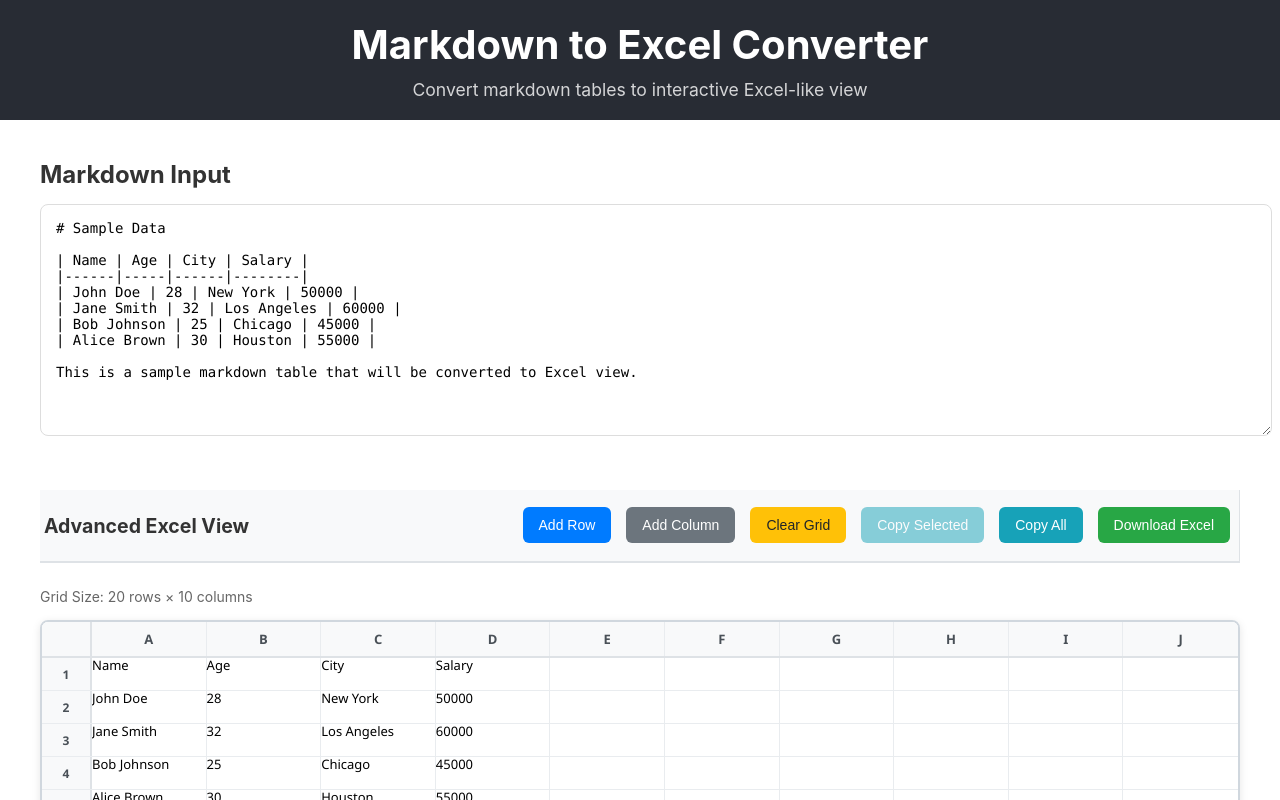
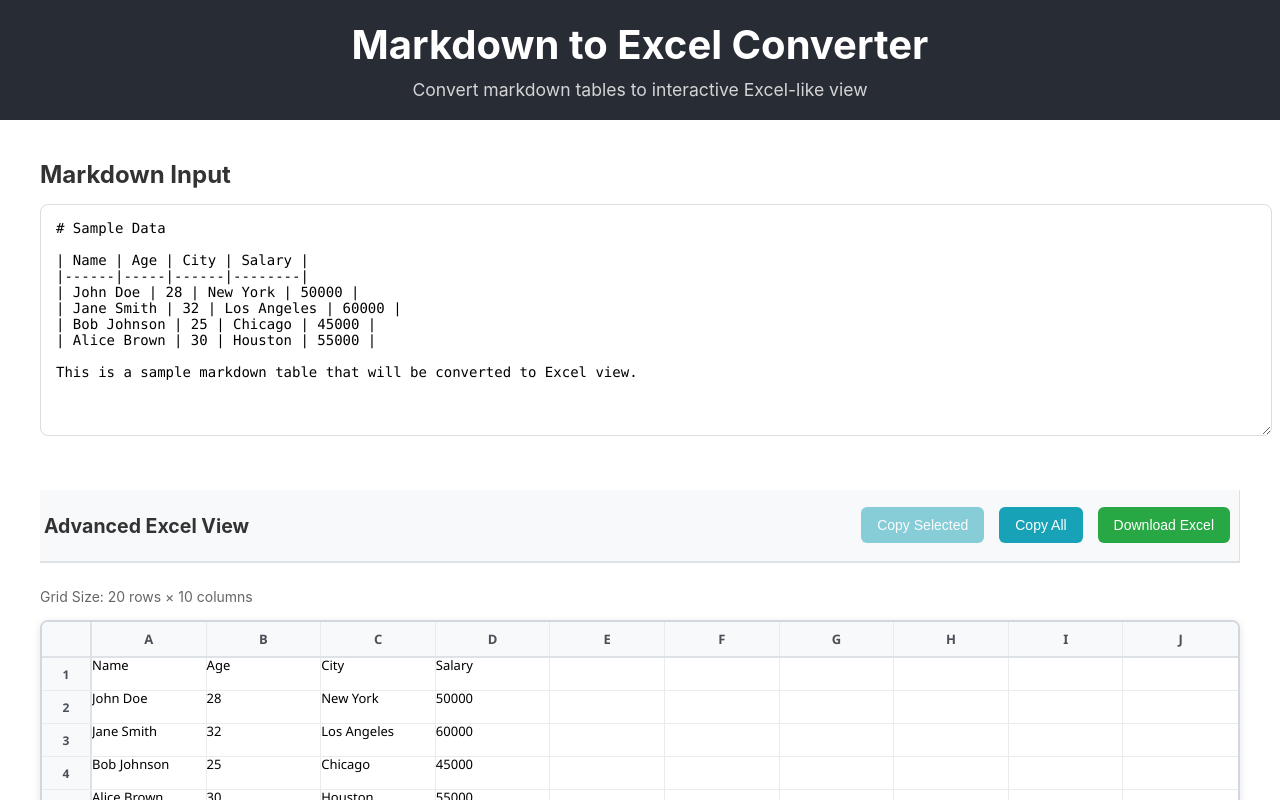
Before and after one commit to MohammadNoman-KPMG/excelcomp, a React (Create React App) app: page / in a window 1280 px wide. Shown: the top 800 px of the page. Built offline with nearby package versions, Linux system fonts and the light colour scheme.

Commit message:
Updated the button

```diff
--- a/src/ExcelComponent/ExcelViewer.tsx
+++ b/src/ExcelComponent/ExcelViewer.tsx
@@ -364,53 +364,53 @@ This is a sample markdown table that will be converted to Excel view.`);
   };
 
   // Add new row
-  const addRow = (): void => {
-    const newRowNumber = gridSize.rows + 1;
-    const newRow: RowData = {
-      id: gridSize.rows,
-      rowNumber: newRowNumber
-    };
+//   const addRow = (): void => {
+//     const newRowNumber = gridSize.rows + 1;
+//     const newRow: RowData = {
+//       id: gridSize.rows,
+//       rowNumber: newRowNumber
+//     };
 
-    // Initialize all cells as empty
-    for (let colIndex = 0; colIndex < gridSize.cols; colIndex++) {
-      newRow[`col${colIndex}`] = '';
-    }
+//     // Initialize all cells as empty
+//     for (let colIndex = 0; colIndex < gridSize.cols; colIndex++) {
+//       newRow[`col${colIndex}`] = '';
+//     }
 
-    setEditableData([...editableData, newRow]);
-    setGridSize(prev => ({ ...prev, rows: prev.rows + 1 }));
-  };
+//     setEditableData([...editableData, newRow]);
+//     setGridSize(prev => ({ ...prev, rows: prev.rows + 1 }));
+//   };
 
   // Add new column
-  const addColumn = (): void => {
-    const newColIndex = Math.max(gridSize.cols, columns.length - 1); // -1 for row number column
-    const newColKey = `col${newColIndex}`;
+//   const addColumn = (): void => {
+//     const newColIndex = Math.max(gridSize.cols, columns.length - 1); // -1 for row number column
+//     const newColKey = `col${newColIndex}`;
 
-    // Update existing rows with new column
-    const updatedRows: RowData[] = editableData.map((row: RowData) => ({
-      ...row,
-      [newColKey]: ''
-    }));
+//     // Update existing rows with new column
+//     const updatedRows: RowData[] = editableData.map((row: RowData) => ({
+//       ...row,
+//       [newColKey]: ''
+//     }));
 
-    setEditableData(updatedRows);
-    setGridSize(prev => ({ ...prev, cols: prev.cols + 1 }));
-  };
+//     setEditableData(updatedRows);
+//     setGridSize(prev => ({ ...prev, cols: prev.cols + 1 }));
+//   };
 
   // Clear all data
-  const clearGrid = (): void => {
-    const clearedRows: RowData[] = editableData.map((row: RowData) => {
-      const newRow: RowData = {
-        id: row.id,
-        rowNumber: row.rowNumber
-      };
-      // Clear all data columns
-      for (let colIndex = 0; colIndex < gridSize.cols; colIndex++) {
-        newRow[`col${colIndex}`] = '';
-      }
-      return newRow;
-    });
+//   const clearGrid = (): void => {
+//     const clearedRows: RowData[] = editableData.map((row: RowData) => {
+//       const newRow: RowData = {
+//         id: row.id,
+//         rowNumber: row.rowNumber
+//       };
+//       // Clear all data columns
+//       for (let colIndex = 0; colIndex < gridSize.cols; colIndex++) {
+//         newRow[`col${colIndex}`] = '';
+//       }
+//       return newRow;
+//     });
 
-    setEditableData(clearedRows);
-  };
+//     setEditableData(clearedRows);
+//   };
 
   const handleMarkdownChange = (e: React.ChangeEvent<HTMLTextAreaElement>): void => {
     setMarkdownInput(e.target.value);
@@ -432,7 +432,7 @@ This is a sample markdown table that will be converted to Excel view.`);
         <div className="excel-header">
           <h2>Advanced Excel View</h2>
           <div className="excel-controls">
-            <button onClick={addRow} className="btn btn-primary">
+            {/* <button onClick={addRow} className="btn btn-primary">
               Add Row
             </button>
             <button onClick={addColumn} className="btn btn-secondary">
@@ -440,7 +440,7 @@ This is a sample markdown table that will be converted to Excel view.`);
             </button>
             <button onClick={clearGrid} className="btn btn-warning">
               Clear Grid
-            </button>
+            </button> */}
             <button onClick={copySelectedCells} className="btn btn-info" disabled={!selectedCells}>
               Copy Selected
             </button>
```
